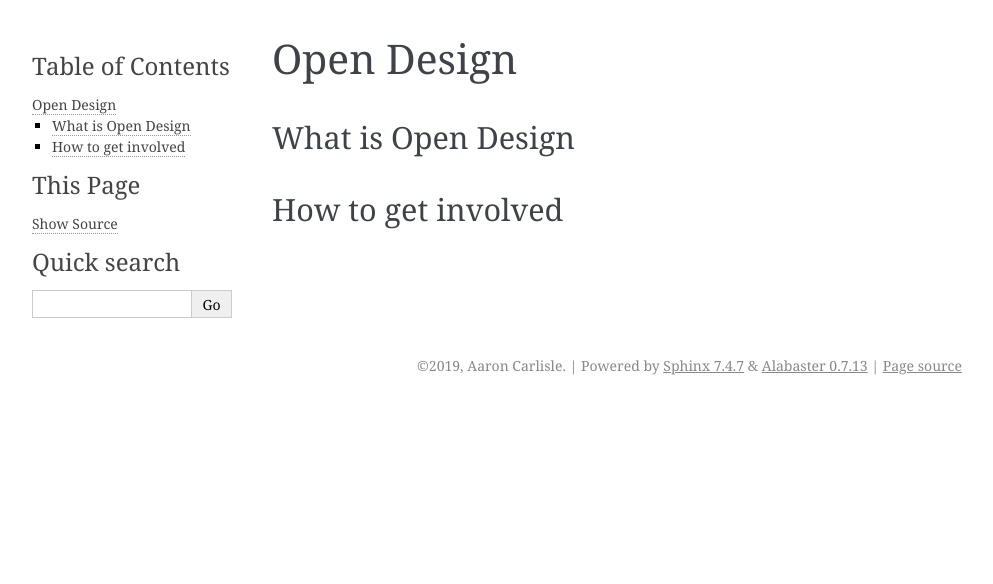
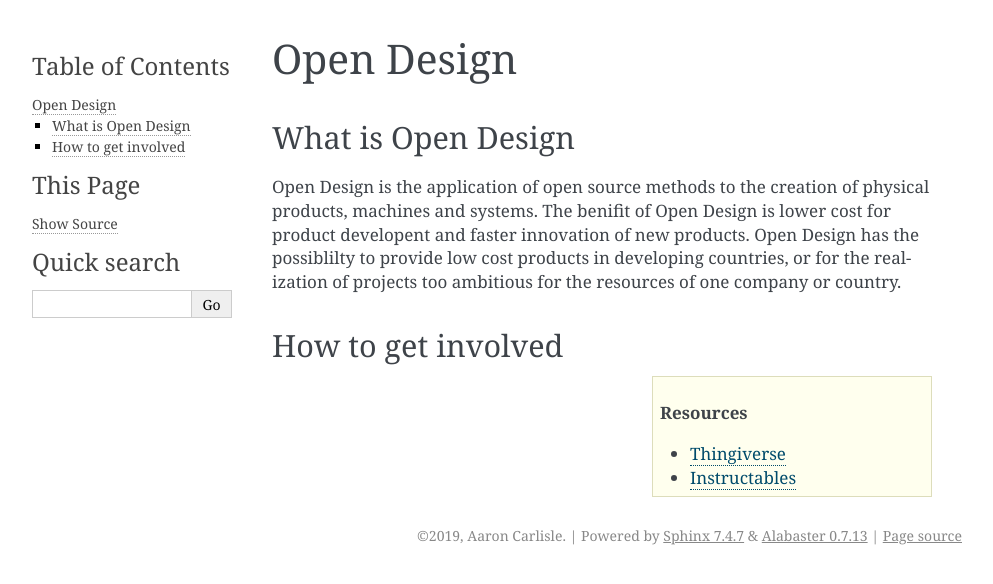
Before and after one commit to Blendify/open-culture, a Sphinx documentation site: the page built from source/open_design.rst, in a window 1280 px wide. Shown: the top 584 px of the page, without its empty margins (148-1141 px from the left). Built offline with Sphinx 7.4.7, drawn with Linux system fonts in a browser that asks for light colours.

Commit message:
Update open_design.rst

```diff
--- a/source/open_design.rst
+++ b/source/open_design.rst
@@ -6,5 +6,16 @@ Open Design
 What is Open Design
 ===================
 
+Open Design is the application of open source methods to the creation of physical products, machines and systems.
+The benifit of Open Design is lower cost for product developent and faster innovation of new products.
+Open Design has the possiblilty to provide low cost products in developing countries,
+or for the realization of projects too ambitious for the resources of one company or country.
+
+
 How to get involved
 ===================
+
+.. sidebar:: Resources
+
+   - `Thingiverse <https://www.thingiverse.com/>`__
+   - `Instructables <https://www.instructables.com/>`__
```
